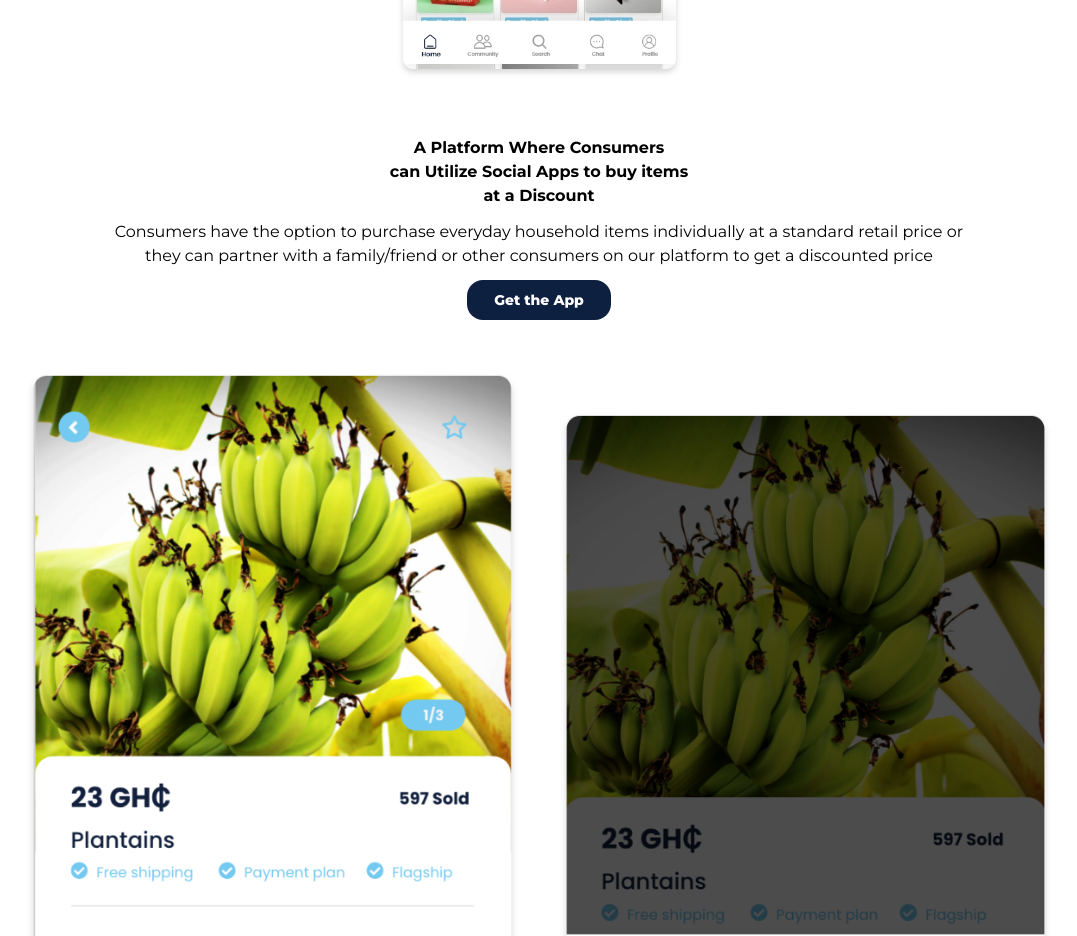
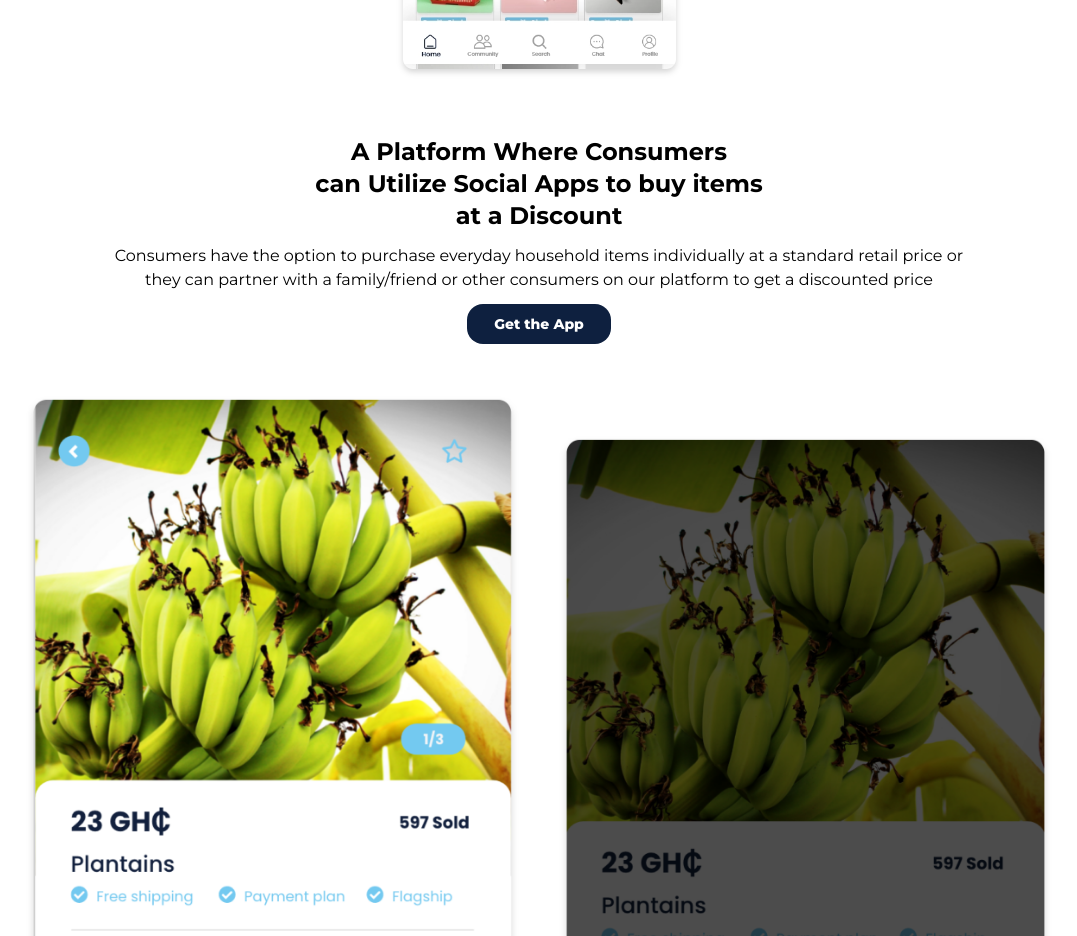
Before and after one commit to aapetsi/sttrand-website, a Next.js app: page / in a window 1280 px wide. Shown: the part 860-1796 px from the top of the page, without its empty margins (101-1178 px from the left). Built offline with nearby package versions, Linux system fonts and the light colour scheme.

Commit message:
chore: make text bigger

```diff
--- a/pages/index.jsx
+++ b/pages/index.jsx
@@ -44,7 +44,7 @@ export default function Home() {
         </div>
       </div>
 
-      <h1 className='text-center font-semibold mb-3'>
+      <h1 className='text-center font-semibold mb-3 text-2xl'>
         A Platform Where Consumers
         <br /> can Utilize Social Apps to buy items
         <br /> at a Discount
```
